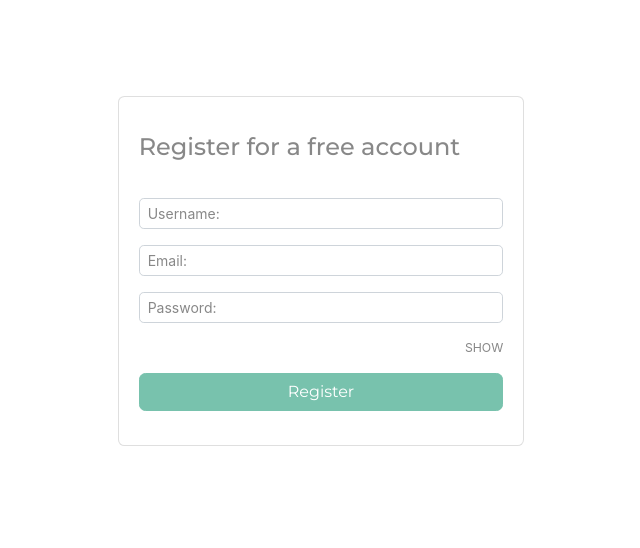
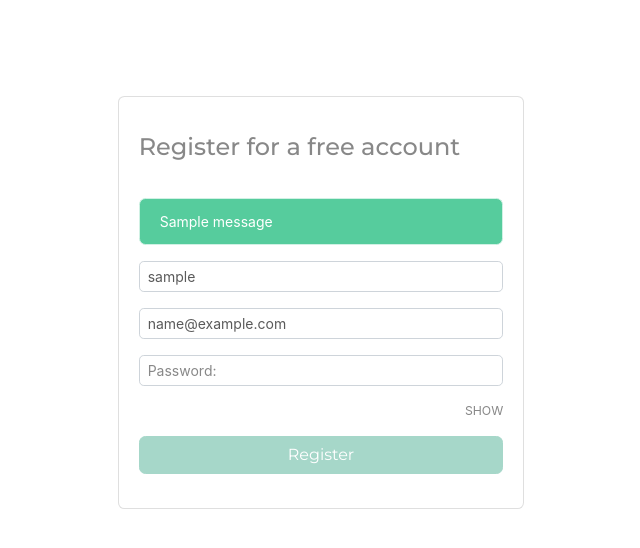
Before and after one commit to gkosteva/Fintracker, a Django app: template templates/authentication/register.html in a window 1280 px wide. Shown: the top 548 px of the page, without its empty margins (319-959 px from the left). Run offline with Django 4.2, Linux system fonts and the light colour scheme; the template is opened without the code that fills it: most values are stand-ins (such as "Sample title", 1, 10 or a date in 2020); one stand-in notice (Sample message) is shown; some libraries are stand-ins or nearby versions.

Commit message:
Add messages for error and successfull registration

```diff
--- a/fintracker/settings.py
+++ b/fintracker/settings.py
@@ -12,6 +12,7 @@ https://docs.djangoproject.com/en/4.2/ref/settings/
 import os
 import django_heroku
 from pathlib import Path
+from django.contrib import messages
 
 # Build paths inside the project like this: BASE_DIR / 'subdir'.
 BASE_DIR = Path(__file__).resolve().parent.parent
@@ -126,3 +127,7 @@ STATICFILES_DIRS = [os.path.join(BASE_DIR, 'fintracker/static')]
 STATIC_ROOT = os.path.join(BASE_DIR, 'static')
 
 django_heroku.settings(locals())
+
+MESSAGE_TAGS = {
+    messages.ERROR: 'danger'
+}
--- a/fintracker/static/css/main.css
+++ b/fintracker/static/css/main.css
@@ -12,3 +12,12 @@
         font-size: 3.5rem;
     }
 }
+
+.showPasswordToogle {
+    cursor: pointer;
+    transition: all;
+}
+
+.showPasswordToogle:hover {
+    transform: scale(1.2);
+}
--- a/fintracker/static/js/register.js
+++ b/fintracker/static/js/register.js
@@ -2,6 +2,20 @@ const usernameField = document.querySelector("#usernameField")
 const feedbackField = document.querySelector(".invalid_feedback")
 const emailField = document.querySelector("#emailField")
 const emailFeedbackField = document.querySelector(".emailFeedback")
+let passwordToogle = document.querySelector(".showPasswordToogle")
+const passwordField = document.querySelector("#passwordField")
+const submitButton = document.querySelector(".submit-btn")
+const handleToogleInput = (e) => {
+    if (passwordToogle.textContent === "SHOW") {
+        passwordToogle.textContent = "HIDE"
+        passwordField.setAttribute("type", "text");
+    } else {
+        passwordToogle.textContent = "SHOW"
+        passwordField.setAttribute("type", "password");
+    }
+}
+
+passwordToogle.addEventListener("click", handleToogleInput);
 
 usernameField.addEventListener("keyup", (e) => {
     const usernameVal = e.target.value;
@@ -13,16 +27,19 @@ usernameField.addEventListener("keyup", (e) => {
             }).then((res) => res.json()).then((data) => {
             console.log('data', data)
             if (data.username_error) {
+                submitButton.disabled = true
                 usernameField.classList.add("is-invalid");
                 feedbackField.style.display = 'block';
                 feedbackField.innerHTML = `<p>${data.username_error}</p>`;
             } else {
+                submitButton.removeAttribute("disabled")
                 feedbackField.style.display = 'none'
                 usernameField.classList.remove("is-invalid");
                 usernameField.classList.add("is-valid");
             }
         });
     } else {
+        submitButton.disabled = true;
         usernameField.classList.remove("is-valid");
         usernameField.classList.remove("is-invalid");
         feedbackField.style.display = 'none';
@@ -40,16 +57,19 @@ emailField.addEventListener("keyup", (e) => {
             }).then((res) => res.json()).then((data) => {
             console.log('data', data)
             if (data.email_error) {
+                submitButton.disabled = true;
                 emailField.classList.add("is-invalid");
                 emailFeedbackField.style.display = 'block';
                 emailFeedbackField.innerHTML = `<p>${data.email_error}</p>`;
             } else {
+                submitButton.removeAttribute("disabled")
                 emailFeedbackField.style.display = 'none'
                 emailField.classList.remove("is-invalid");
                 emailField.classList.add("is-valid");
             }
         });
     } else {
+        submitButton.disabled = true;
         emailField.classList.remove("is-valid");
         emailField.classList.remove("is-invalid");
         emailFeedbackField.style.display = 'none';
--- a/templates/authentication/register.html
+++ b/templates/authentication/register.html
@@ -11,23 +11,25 @@
                 <div class="card-title py-3">
                     <h4>Register for a free account</h4>
                 </div>
-                <form action="" method="post">
+                <form action="{% url 'register' %}" method="post">
+                    {% csrf_token %}
+                    {% include 'partials/_messages.html' %}
                     <div class="form-group">
-                        <input type="text" name="" id="usernameField" placeholder="Username:"
-                               class="form-control form-control-sm"/>
+                        <input type="text" name="username" id="usernameField" placeholder="Username:"
+                               class="form-control form-control-sm" value="{{fieldValues.username}}"/>
                     </div>
                     <div class="invalid_feedback invalid-feedback" style="display: none"></div>
                     <div class="form-group">
-                        <input type="email" name="" id="emailField" placeholder="Email:"
-                               class="form-control form-control-sm"/>
+                        <input type="email" name="email" id="emailField" placeholder="Email:"
+                               class="form-control form-control-sm" value="{{fieldValues.email}}"/>
                     </div>
                     <div class="emailFeedback invalid-feedback" style="display: none"></div>
                     <div class="form-group">
-                        <input type="password" name="" id="passwordField" placeholder="Password:"
+                        <input type="password" name="password" id="passwordField" placeholder="Password:"
                                class="form-control form-control-sm"/>
-                        <small class="float-right py-3">SHOW</small>
+                        <small class="float-right py-3 showPasswordToogle">SHOW</small>
                     </div>
-                    <input type="submit" value="Register" class="btn btn-block btn-primary"/>
+                    <input type="submit" value="Register" class="btn btn-block btn-primary submit-btn" disabled/>
                 </form>
 
             </div>
--- /dev/null
+++ b/templates/partials/_messages.html
@@ -0,0 +1,10 @@
+{% if messages %}
+<div class="messages">
+    {% for message in messages %}
+    <div
+            {% if message.tags %} class="alert alert-sm alert-{{ message.tags }}" {% endif %}>
+        {{ message }}
+    </div>
+    {% endfor %}
+</div>
+{% endif %}
```
Also changed, not shown: authentication/views.py (+25 -0 lines).
